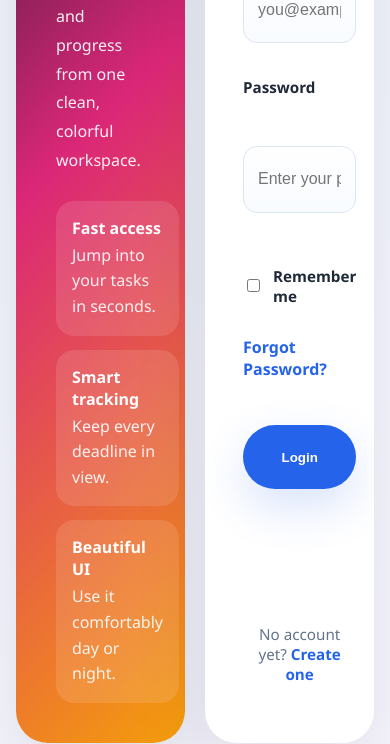
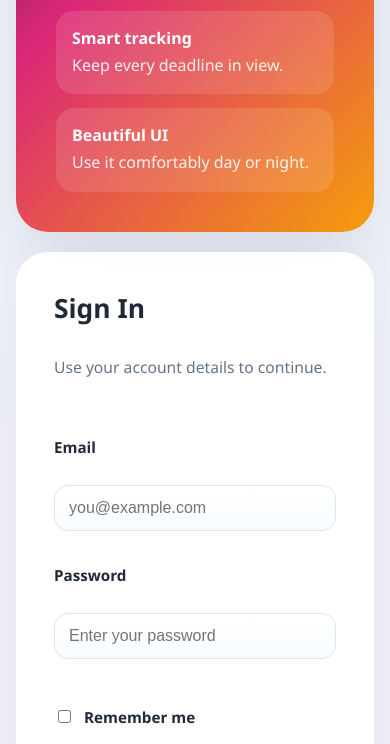
Before and after one commit to SamhiAGM/student-task-manager, a website: page frontend/public/login.html in a window 390 px wide. Shown: the part 644-1388 px from the top of the page. Drawn offline with Linux system fonts and the light colour scheme.

Commit message:
Fix mobile responsiveness for auth pages

```diff
--- a/frontend/public/style.css
+++ b/frontend/public/style.css
@@ -1153,7 +1153,8 @@ footer .container {
   }
 
   .form-shell,
-  .auth-card {
+  .auth-card,
+  .auth-shell {
     grid-template-columns: 1fr;
   }
 
```
